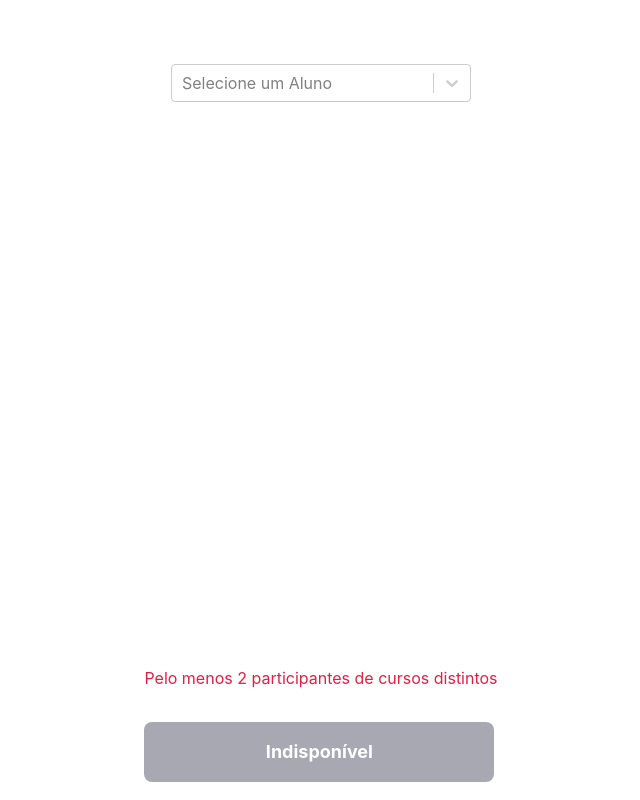
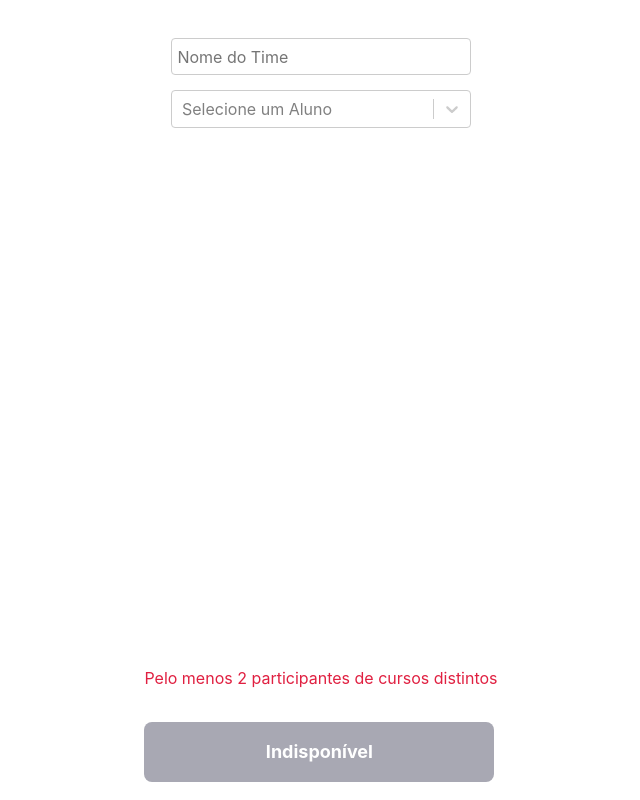
Before and after one commit to guerra08/t1-projarq, a React (Create React App) app in the folder client/: page /main in a window 1280 px wide. Shown: the whole page, without its empty margins (319-959 px from the left). Built offline with nearby package versions, Linux system fonts and the light colour scheme.

Commit message:
team name

```diff
--- a/client/src/pages/CreateTeam/index.js
+++ b/client/src/pages/CreateTeam/index.js
@@ -13,6 +13,7 @@ import avatar4 from '../../assets/avatar4.svg'
 
 export default function CreateTeam() {
   const [selectedUsers, setSelectedUsers] = useState([])
+  const [teamName, setTeamName] = useState('')
 
   const data = [
     {
@@ -114,8 +115,18 @@ export default function CreateTeam() {
     await setSelectedUsers(selectedUsers.filter((user) => user.id !== userId))
   }
 
+  function handleInputSelect(e) {
+    setTeamName(e.target.value)
+  }
+
   return (
     <div className="teamContainer">
+      <div className="selectContainer">
+        <input
+          onChange={(e) => handleInputSelect(e)}
+          className="selectInput"
+          placeholder="Nome do Time"
+        ></input>
         <div className="select">
           {selectedUsers.length > 4 ? (
             <Alert variant="danger">Equipe Cheia!</Alert>
@@ -126,6 +137,7 @@ export default function CreateTeam() {
               placeholder="Selecione um Aluno"
             />
           )}
+        </div>
       </div>
 
       <div className="users">
--- a/client/src/pages/CreateTeam/styles.css
+++ b/client/src/pages/CreateTeam/styles.css
@@ -16,6 +16,25 @@
     margin-top: 5%;
     width: 300px;
     max-width: 100%;
+}
+
+.selectContainer {
+
+    margin-top: 3%;
+    display: flex;
+    align-items: center;
+    justify-content: center;
+    flex-direction: column;
+}
+
+.selectInput {
+    width: 300px;
+    max-width: 100%;
+    border-color: hsl(0,0%,80%);
+    border-radius: 4px;
+    border-style: solid;
+    border-width: 1px;
+    padding: 1.8%;
 }
 
 .button {
```
Lines whose indentation alone changed are shown as unchanged.
